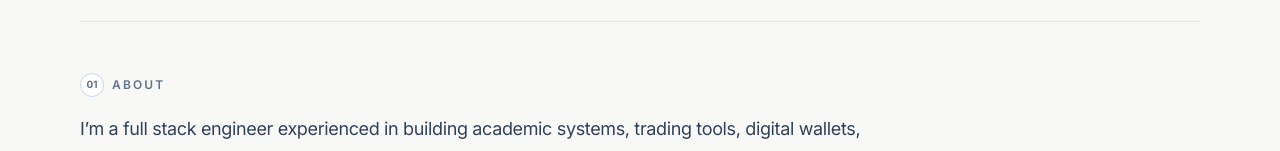
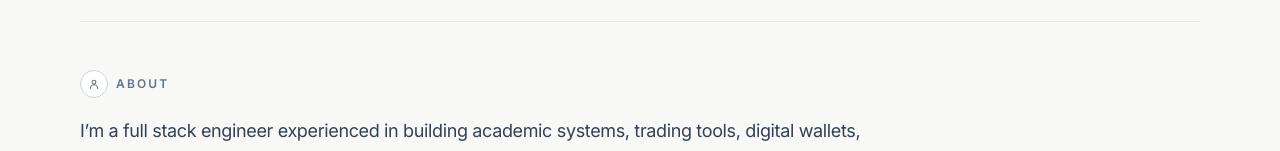
Before and after one commit to mauricio-azevedo/portfolio, a React (Vite) app: page / in a window 1280 px wide. Shown: the part 636-787 px from the top of the page. Built offline with nearby package versions, Linux system fonts and the light colour scheme.

Commit message:
Replace section numbers with icons

```diff
--- a/src/components/SectionLabel.tsx
+++ b/src/components/SectionLabel.tsx
@@ -3,20 +3,34 @@ type SectionLabelProps = {
 };
 
 const sectionIcons: Record<string, string> = {
-  About: '01',
-  Stacks: '02',
-  Experience: '03',
-  'Featured Project': '04',
+  About:
+    'M12 12a3.25 3.25 0 1 0 0-6.5 3.25 3.25 0 0 0 0 6.5Zm6.25 7.5a6.25 6.25 0 0 0-12.5 0',
+  Stacks:
+    'M7 8.5 3.5 12 7 15.5M17 8.5l3.5 3.5-3.5 3.5M14 6.5l-4 11',
+  Experience:
+    'M8.5 7.25V5.5a1.5 1.5 0 0 1 1.5-1.5h4a1.5 1.5 0 0 1 1.5 1.5v1.75M4.75 8h14.5v10.25H4.75V8Zm0 4.5h14.5',
+  'Featured Project':
+    'M12 4.75 14.25 9l4.75.7-3.44 3.35.81 4.72L12 15.55 7.63 17.77l.81-4.72L5 9.7 9.75 9 12 4.75Z',
 };
 
 export function SectionLabel({ children }: SectionLabelProps) {
   return (
     <p className="inline-flex items-center gap-2 text-xs font-semibold uppercase tracking-[0.18em] text-slate-500">
       <span
-        className="grid size-6 place-items-center rounded-full border border-slate-300 bg-white text-[0.62rem] font-bold tracking-normal text-slate-500"
+        className="grid size-7 place-items-center rounded-full border border-slate-300 bg-white text-slate-500"
         aria-hidden="true"
       >
-        {sectionIcons[children] ?? '•'}
+        <svg
+          className="size-3.5"
+          viewBox="0 0 24 24"
+          fill="none"
+          stroke="currentColor"
+          strokeWidth="1.8"
+          strokeLinecap="round"
+          strokeLinejoin="round"
+        >
+          <path d={sectionIcons[children] ?? 'M12 5v14M5 12h14'} />
+        </svg>
       </span>
       <span>{children}</span>
     </p>
```
